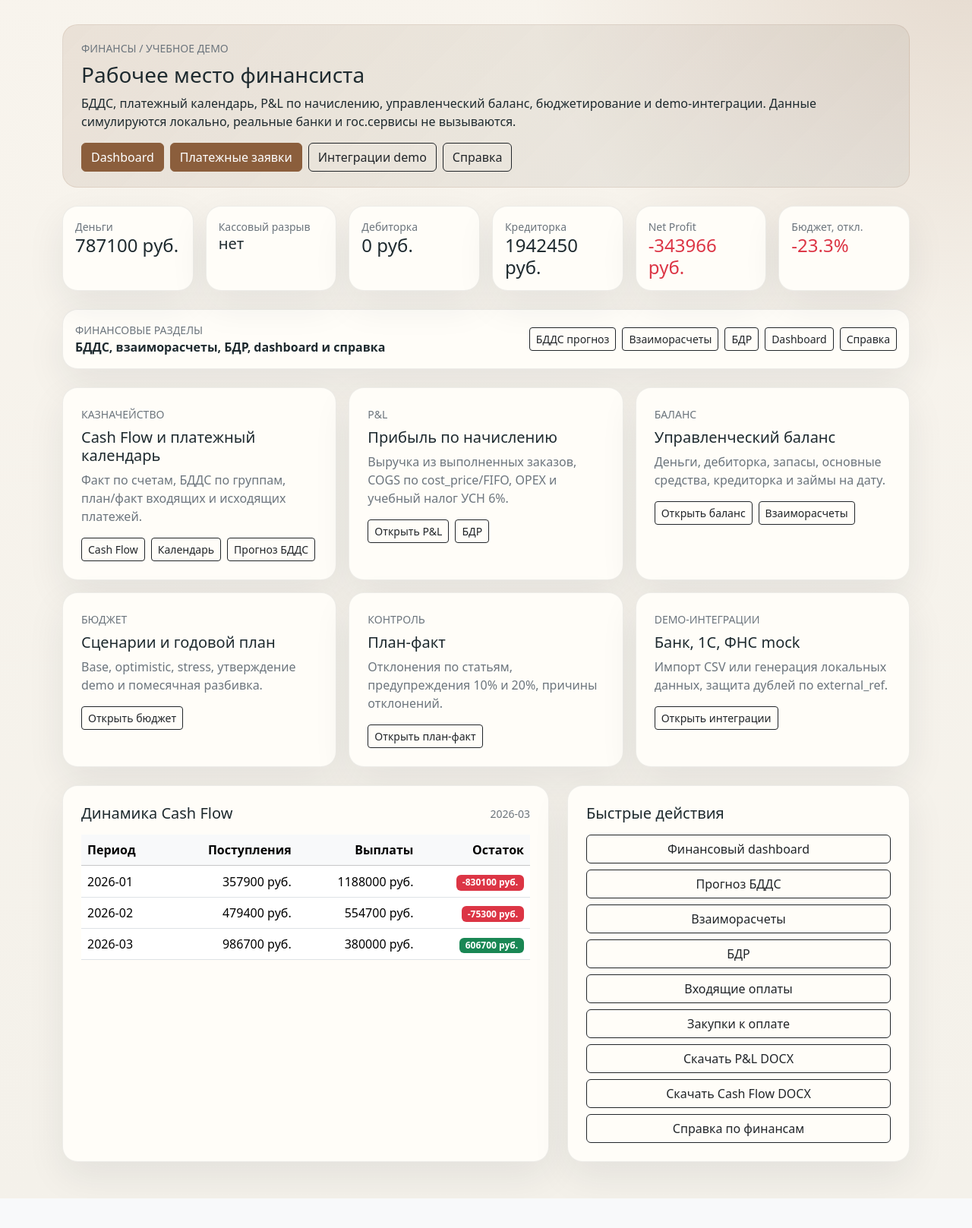
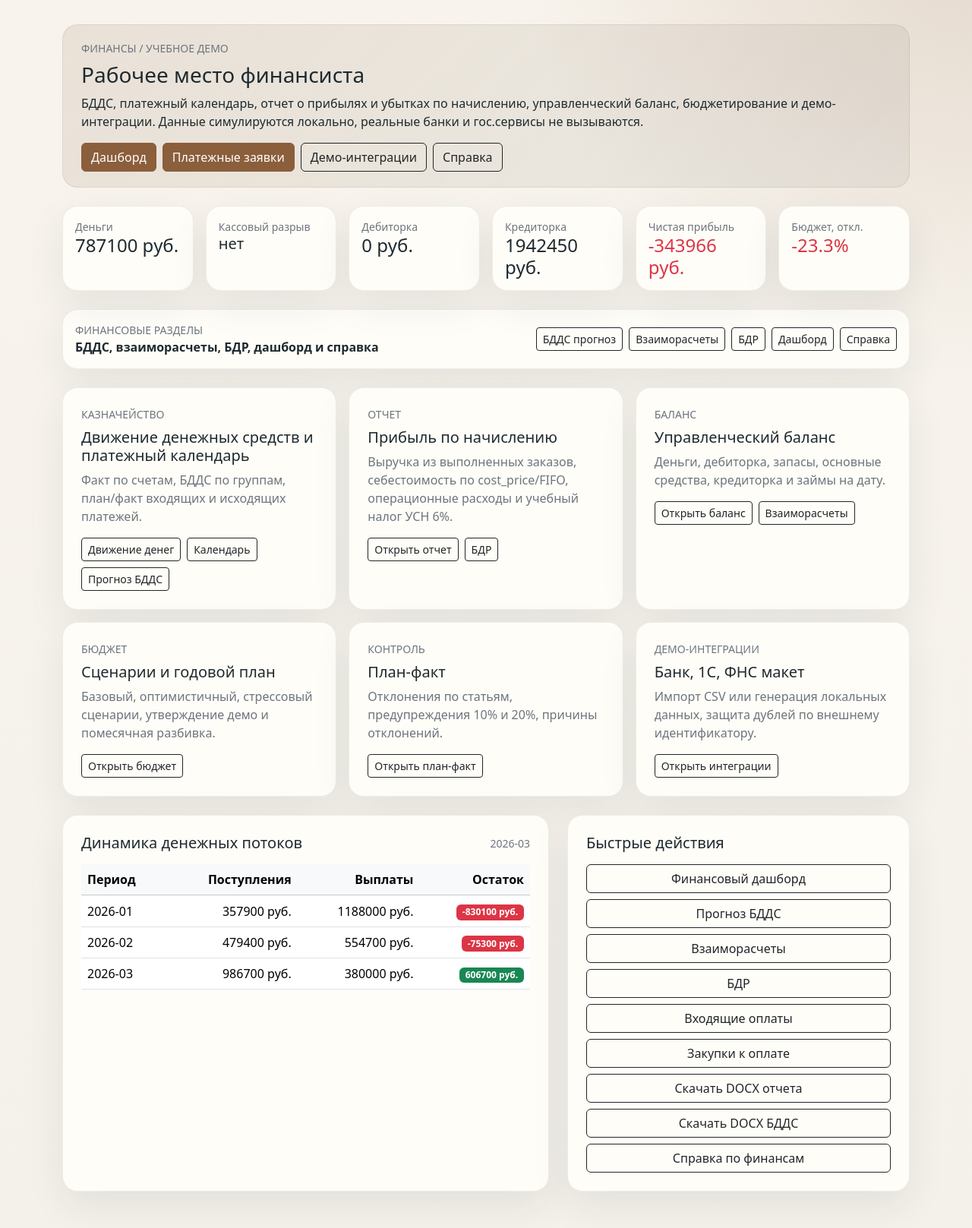
Before and after one commit to Clolulu/mebelgrad_kis, a Flask app: page /finance/ in a window 1280 px wide. Shown: the part 96-1713 px from the top of the page at 76% size. Before the commit the page ends 1674 px from the top, so only its background shows below. Run offline with Flask 3, Linux system fonts and the light colour scheme; a user stored in the database is signed in.

Commit message:
Локализация финального интерфейса и отчетов на русский для финансового модуля

```diff
--- a/app/finance/routes.py
+++ b/app/finance/routes.py
@@ -16,8 +16,10 @@ try:
     from docx import Document
     from docx.enum.text import WD_ALIGN_PARAGRAPH
     from docx.shared import Inches
-except ImportError:
+    docx_import_error = None
+except ImportError as exc:
     Document = None
+    docx_import_error = exc
     WD_ALIGN_PARAGRAPH = SimpleNamespace(CENTER=1, RIGHT=2)
 
     def Inches(value):
@@ -141,6 +143,11 @@ def format_value(value):
 
 
 def create_docx_document(title, company=None, period=None, snapshot_date=None, now=None):
+    if Document is None:
+        raise RuntimeError(
+            "python-docx не установлен или импорт не удался. "
+            f"Запустите приложение через правильное Python-окружение и установите пакет python-docx. {docx_import_error}"
+        )
     doc = Document()
 
     default_logo_url = DEFAULT_LOGO_URL
@@ -1264,20 +1271,20 @@ def profitability_report_print():
     show_signatures = request.args.get("show_signatures", "1") in ["1", "true", "on"]
     pnl = finance_services.calculate_pnl(period)
     company = CompanyProfile.query.first()
-    doc = create_docx_document("P&L по начислению", company, period, now=datetime.now())
+    doc = create_docx_document("Отчет по начислению", company, period, now=datetime.now())
     add_key_value_section(
         doc,
         "Отчет о прибылях и убытках",
         [
-            ("Revenue", pnl["revenue"]),
-            ("COGS", pnl["cogs"]),
-            ("Gross Profit", pnl["gross_profit"]),
-            ("OPEX", pnl["operating_expenses"]),
-            ("Operating Profit", pnl["operating_profit"]),
-            ("Tax demo УСН 6%", pnl["usn_tax"]),
-            ("Net Profit", pnl["net_profit"]),
-            ("Gross margin", format_percent(pnl["gross_margin_pct"])),
-            ("Net margin", format_percent(pnl["net_margin_pct"])),
+            ("Выручка", pnl["revenue"]),
+            ("Себестоимость", pnl["cogs"]),
+            ("Валовая прибыль", pnl["gross_profit"]),
+            ("Операционные расходы", pnl["operating_expenses"]),
+            ("Операционная прибыль", pnl["operating_profit"]),
+            ("Налог УСН 6%", pnl["usn_tax"]),
+            ("Чистая прибыль", pnl["net_profit"]),
+            ("Валовая маржа", format_percent(pnl["gross_margin_pct"])),
+            ("Чистая маржа", format_percent(pnl["net_margin_pct"])),
         ],
     )
     doc.add_paragraph(pnl["method_note"])
@@ -1957,7 +1964,7 @@ def integrations():
         recent_transactions=recent_transactions,
         accounts=CashAccount.query.order_by(CashAccount.name.asc()).all(),
         fns_result=fns_result,
-        demo_note="Все обмены работают только с локальными demo/mock-данными. Реальные API банков, ФНС, ЦБ, Госуслуг и 1С не вызываются.",
+        demo_note="Все обмены работают только с локальными демонстрационными данными. Реальные API банков, ФНС, ЦБ, Госуслуг и 1С не вызываются.",
     )
 
 
--- a/templates/finance/bdr.html
+++ b/templates/finance/bdr.html
@@ -20,13 +20,13 @@
   <p class="text-secondary">Период: {{ period }}</p>
   <div class="row g-4 mb-3">
     <div class="col-md-3"><div class="surface p-3"><div class="text-secondary small">Выручка</div><div class="h4">{{ "%.2f"|format(total_revenue) }} ₽</div></div></div>
-    <div class="col-md-3"><div class="surface p-3"><div class="text-secondary small">COGS</div><div class="h4">{{ "%.2f"|format(total_cogs) }} ₽</div></div></div>
+    <div class="col-md-3"><div class="surface p-3"><div class="text-secondary small">Себестоимость</div><div class="h4">{{ "%.2f"|format(total_cogs) }} ₽</div></div></div>
     <div class="col-md-3"><div class="surface p-3"><div class="text-secondary small">Валовая прибыль</div><div class="h4">{{ "%.2f"|format(total_profit) }} ₽</div></div></div>
   </div>
   <div class="table-responsive">
     <table class="table table-hover">
       <thead class="table-light">
-        <tr><th>Сегмент</th><th>Группа</th><th>Выручка</th><th>COGS</th><th>Валовая прибыль</th><th>Маржа %</th><th>Наценка %</th></tr>
+        <tr><th>Сегмент</th><th>Группа</th><th>Выручка</th><th>Себестоимость</th><th>Валовая прибыль</th><th>Маржа %</th><th>Наценка %</th></tr>
       </thead>
       <tbody>
         {% for row in pivot %}
--- a/templates/finance/cash_flow.html
+++ b/templates/finance/cash_flow.html
@@ -1,14 +1,14 @@
 {% extends "base.html" %}
 
-{% block title %}Cash Flow и БДДС | КИС "МебельГрад"{% endblock %}
+{% block title %}Движение денежных средств и БДДС | КИС "МебельГрад"{% endblock %}
 
 {% block content %}
 <section class="hero-strip">
     <div class="d-flex justify-content-between align-items-start flex-wrap gap-3">
         <div>
             <div class="text-uppercase text-secondary small">Финансы / Казначейство</div>
-            <h1 class="h3 mb-2">Cash Flow и БДДС</h1>
-            <p class="mb-0">{{ method_note }} P&amp;L на отдельной странице считается по начислению.</p>
+            <h1 class="h3 mb-2">Движение денежных средств и БДДС</h1>
+            <p class="mb-0">{{ method_note }} Отчет о прибылях и убытках на отдельной странице считается по начислению.</p>
         </div>
         <form method="get" class="d-flex gap-2">
             <input class="form-control" name="period" type="month" value="{{ period }}" style="max-width: 11rem;">
--- a/templates/finance/help.html
+++ b/templates/finance/help.html
@@ -22,17 +22,17 @@
     <li>SalesOrder/SalesOrderItem/Payment: выручка, сегменты, реальные оплаты</li>
     <li>PurchaseOrder/PurchaseOrderItem/InventoryBatch: себестоимость, партии, транспорт</li>
     <li>CashCalendarItem: планирование поступлений/выплат по дням</li>
-    <li>IndirectExpense: аренда, ФОТ, комиссии, налоги, прочие-OPEX</li>
+    <li>IndirectExpense: аренда, ФОТ, комиссии, налоги, прочие расходы</li>
     <li>Customer/Supplier/Dictionaries: классификация контрагентов и условий оплаты</li>
   </ul>
 
   <h2 class="h5 mt-4">Ключевая функциональность</h2>
   <ul>
-    <li>БДР — сводный орган по выручке/COGS/GP/марже по сегментам</li>
+    <li>БДР — сводный орган по выручке/себестоимости/валовой прибыли/марже по сегментам</li>
     <li>БДДС — платежный календарь + 30-дневный прогноз c подсветкой негативных дней</li>
     <li>Управленческий баланс — активы/пассивы/капитал на любую дату</li>
     <li>План-факт — сравнение плановых/фактических данных, гибкий бюджет, причины отклонений</li>
-    <li>Executive Dashboard — ключевые KPI (чистая прибыль, cash, ROE, точка безубыточности)</li>
+    <li>Управленческий дашборд — ключевые KPI (чистая прибыль, денежные средства, ROE, точка безубыточности)</li>
   </ul>
 
   <h2 class="h5 mt-4">Процессы</h2>
--- a/templates/finance/index.html
+++ b/templates/finance/index.html
@@ -8,12 +8,12 @@
         <div>
             <div class="text-uppercase text-secondary small mb-2">Финансы / учебное демо</div>
             <h1 class="h3 mb-2">Рабочее место финансиста</h1>
-            <p class="mb-0">БДДС, платежный календарь, P&amp;L по начислению, управленческий баланс, бюджетирование и demo-интеграции. Данные симулируются локально, реальные банки и гос.сервисы не вызываются.</p>
+            <p class="mb-0">БДДС, платежный календарь, отчет о прибылях и убытках по начислению, управленческий баланс, бюджетирование и демо-интеграции. Данные симулируются локально, реальные банки и гос.сервисы не вызываются.</p>
         </div>
         <div class="d-flex gap-2 flex-wrap">
-            <a href="{{ url_for('finance.dashboard') }}" class="btn btn-primary">Dashboard</a>
+            <a href="{{ url_for('finance.dashboard') }}" class="btn btn-primary">Дашборд</a>
             <a href="{{ url_for('finance.payment_requests') }}" class="btn btn-primary">Платежные заявки</a>
-            <a href="{{ url_for('finance.integrations') }}" class="btn btn-outline-dark">Интеграции demo</a>
+            <a href="{{ url_for('finance.integrations') }}" class="btn btn-outline-dark">Демо-интеграции</a>
             <a href="{{ url_for('finance.finance_help') }}" class="btn btn-outline-dark">Справка</a>
         </div>
     </div>
@@ -24,7 +24,7 @@
     <div class="col-md-6 col-xl-2"><div class="surface p-3 h-100"><div class="text-secondary small">Кассовый разрыв</div><div class="h5 mb-0">{% if cash_gap_date %}{{ cash_gap_date.strftime("%d.%m.%Y") }}{% else %}нет{% endif %}</div></div></div>
     <div class="col-md-6 col-xl-2"><div class="surface p-3 h-100"><div class="text-secondary small">Дебиторка</div><div class="h4 mb-0">{{ "%.0f"|format(receivables) }} руб.</div></div></div>
     <div class="col-md-6 col-xl-2"><div class="surface p-3 h-100"><div class="text-secondary small">Кредиторка</div><div class="h4 mb-0">{{ "%.0f"|format(payables) }} руб.</div></div></div>
-    <div class="col-md-6 col-xl-2"><div class="surface p-3 h-100"><div class="text-secondary small">Net Profit</div><div class="h4 mb-0 {% if net_profit < 0 %}text-danger{% endif %}">{{ "%.0f"|format(net_profit) }} руб.</div></div></div>
+    <div class="col-md-6 col-xl-2"><div class="surface p-3 h-100"><div class="text-secondary small">Чистая прибыль</div><div class="h4 mb-0 {% if net_profit < 0 %}text-danger{% endif %}">{{ "%.0f"|format(net_profit) }} руб.</div></div></div>
     <div class="col-md-6 col-xl-2"><div class="surface p-3 h-100"><div class="text-secondary small">Бюджет, откл.</div><div class="h4 mb-0 {% if budget_variance_pct >= 20 or budget_variance_pct <= -20 %}text-danger{% elif budget_variance_pct >= 10 or budget_variance_pct <= -10 %}text-warning{% endif %}">{{ "%.1f"|format(budget_variance_pct) }}%</div></div></div>
 </div>
 
@@ -32,7 +32,7 @@
     <div class="d-flex justify-content-between align-items-center flex-wrap gap-3">
         <div>
             <div class="text-uppercase text-secondary small">Финансовые разделы</div>
-            <div class="fw-semibold">БДДС, взаиморасчеты, БДР, dashboard и справка</div>
+            <div class="fw-semibold">БДДС, взаиморасчеты, БДР, дашборд и справка</div>
         </div>
         <div class="d-flex gap-2 flex-wrap">
             <a href="{{ url_for('finance.bdds_forecast') }}" class="btn btn-outline-dark btn-sm">
@@ -45,7 +45,7 @@
                 <i class="bi bi-bar-chart"></i> БДР
             </a>
             <a href="{{ url_for('finance.dashboard') }}" class="btn btn-outline-dark btn-sm">
-                <i class="bi bi-speedometer2"></i> Dashboard
+                <i class="bi bi-speedometer2"></i> Дашборд
             </a>
             <a href="{{ url_for('finance.finance_help') }}" class="btn btn-outline-dark btn-sm">
                 <i class="bi bi-question-circle"></i> Справка
@@ -58,10 +58,10 @@
     <div class="col-md-6 col-xl-4">
         <div class="surface p-4 h-100">
             <div class="text-uppercase text-secondary small mb-2">Казначейство</div>
-            <h2 class="h5">Cash Flow и платежный календарь</h2>
+            <h2 class="h5">Движение денежных средств и платежный календарь</h2>
             <p class="text-secondary">Факт по счетам, БДДС по группам, план/факт входящих и исходящих платежей.</p>
             <div class="d-flex gap-2 flex-wrap">
-                <a href="{{ url_for('finance.cash_flow') }}" class="btn btn-outline-dark btn-sm">Cash Flow</a>
+                <a href="{{ url_for('finance.cash_flow') }}" class="btn btn-outline-dark btn-sm">Движение денег</a>
                 <a href="{{ url_for('finance.bdds_calendar') }}" class="btn btn-outline-dark btn-sm">Календарь</a>
                 <a href="{{ url_for('finance.bdds_forecast') }}" class="btn btn-outline-dark btn-sm">Прогноз БДДС</a>
             </div>
@@ -69,11 +69,11 @@
     </div>
     <div class="col-md-6 col-xl-4">
         <div class="surface p-4 h-100">
-            <div class="text-uppercase text-secondary small mb-2">P&amp;L</div>
+            <div class="text-uppercase text-secondary small mb-2">Отчет</div>
             <h2 class="h5">Прибыль по начислению</h2>
-            <p class="text-secondary">Выручка из выполненных заказов, COGS по cost_price/FIFO, OPEX и учебный налог УСН 6%.</p>
+            <p class="text-secondary">Выручка из выполненных заказов, себестоимость по cost_price/FIFO, операционные расходы и учебный налог УСН 6%.</p>
             <div class="d-flex gap-2 flex-wrap">
-                <a href="{{ url_for('finance.profitability_report') }}" class="btn btn-outline-dark btn-sm">Открыть P&amp;L</a>
+                <a href="{{ url_for('finance.profitability_report') }}" class="btn btn-outline-dark btn-sm">Открыть отчет</a>
                 <a href="{{ url_for('finance.bdr_report') }}" class="btn btn-outline-dark btn-sm">БДР</a>
             </div>
         </div>
@@ -93,7 +93,7 @@
         <div class="surface p-4 h-100">
             <div class="text-uppercase text-secondary small mb-2">Бюджет</div>
             <h2 class="h5">Сценарии и годовой план</h2>
-            <p class="text-secondary">Base, optimistic, stress, утверждение demo и помесячная разбивка.</p>
+            <p class="text-secondary">Базовый, оптимистичный, стрессовый сценарии, утверждение демо и помесячная разбивка.</p>
             <a href="{{ url_for('finance.budget') }}" class="btn btn-outline-dark btn-sm">Открыть бюджет</a>
         </div>
     </div>
@@ -107,9 +107,9 @@
     </div>
     <div class="col-md-6 col-xl-4">
         <div class="surface p-4 h-100">
-            <div class="text-uppercase text-secondary small mb-2">Demo-интеграции</div>
-            <h2 class="h5">Банк, 1C, ФНС mock</h2>
-            <p class="text-secondary">Импорт CSV или генерация локальных данных, защита дублей по external_ref.</p>
+            <div class="text-uppercase text-secondary small mb-2">Демо-интеграции</div>
+            <h2 class="h5">Банк, 1С, ФНС макет</h2>
+            <p class="text-secondary">Импорт CSV или генерация локальных данных, защита дублей по внешнему идентификатору.</p>
             <a href="{{ url_for('finance.integrations') }}" class="btn btn-outline-dark btn-sm">Открыть интеграции</a>
         </div>
     </div>
@@ -119,7 +119,7 @@
     <div class="col-xl-7">
         <div class="surface p-4 h-100">
             <div class="d-flex justify-content-between align-items-center mb-3">
-                <h2 class="h5 mb-0">Динамика Cash Flow</h2>
+                <h2 class="h5 mb-0">Динамика денежных потоков</h2>
                 <span class="text-secondary small">{{ current_period }}</span>
             </div>
             <div class="table-responsive">
@@ -143,14 +143,14 @@
         <div class="surface p-4 h-100">
             <h2 class="h5 mb-3">Быстрые действия</h2>
             <div class="d-grid gap-2">
-                <a href="{{ url_for('finance.dashboard') }}" class="btn btn-outline-dark">Финансовый dashboard</a>
+                <a href="{{ url_for('finance.dashboard') }}" class="btn btn-outline-dark">Финансовый дашборд</a>
                 <a href="{{ url_for('finance.bdds_forecast') }}" class="btn btn-outline-dark">Прогноз БДДС</a>
                 <a href="{{ url_for('finance.settlements') }}" class="btn btn-outline-dark">Взаиморасчеты</a>
                 <a href="{{ url_for('finance.bdr_report') }}" class="btn btn-outline-dark">БДР</a>
                 <a href="{{ url_for('finance.incoming_payments') }}" class="btn btn-outline-dark">Входящие оплаты</a>
                 <a href="{{ url_for('finance.outgoing_payments') }}" class="btn btn-outline-dark">Закупки к оплате</a>
-                <a href="{{ url_for('finance.profitability_report_print', period=current_period) }}" class="btn btn-outline-dark" target="_blank">Скачать P&amp;L DOCX</a>
-                <a href="{{ url_for('finance.cash_flow_print', period=current_period) }}" class="btn btn-outline-dark" target="_blank">Скачать Cash Flow DOCX</a>
+                <a href="{{ url_for('finance.profitability_report_print', period=current_period) }}" class="btn btn-outline-dark" target="_blank">Скачать DOCX отчета</a>
+                <a href="{{ url_for('finance.cash_flow_print', period=current_period) }}" class="btn btn-outline-dark" target="_blank">Скачать DOCX БДДС</a>
                 <a href="{{ url_for('finance.finance_help') }}" class="btn btn-outline-dark">Справка по финансам</a>
             </div>
         </div>
--- a/templates/finance/payment_requests.html
+++ b/templates/finance/payment_requests.html
@@ -8,10 +8,10 @@
         <div>
             <div class="text-uppercase text-secondary small">Финансы / Казначейство</div>
             <h1 class="h3 mb-2">Платежные заявки</h1>
-            <p class="mb-0">Учебный процесс согласования: создать demo-заявку, согласовать, отклонить или отметить оплаченной. Реальный банк не вызывается.</p>
+            <p class="mb-0">Учебный процесс согласования: создать демо-заявку, согласовать, отклонить или отметить оплаченной. Реальный банк не вызывается.</p>
         </div>
         <form method="post" action="{{ url_for('finance.create_demo_payment_request') }}">
-            <button class="btn btn-primary" type="submit">Создать demo-заявку</button>
+            <button class="btn btn-primary" type="submit">Создать демо-заявку</button>
         </form>
     </div>
 </section>
```
Also changed, not shown: templates/finance/dashboard.html (+5 -5 lines), templates/finance/integrations.html (+10 -10 lines), templates/finance/print/bdr_print.html (+4 -4 lines), templates/finance/profitability.html (+10 -10 lines).
